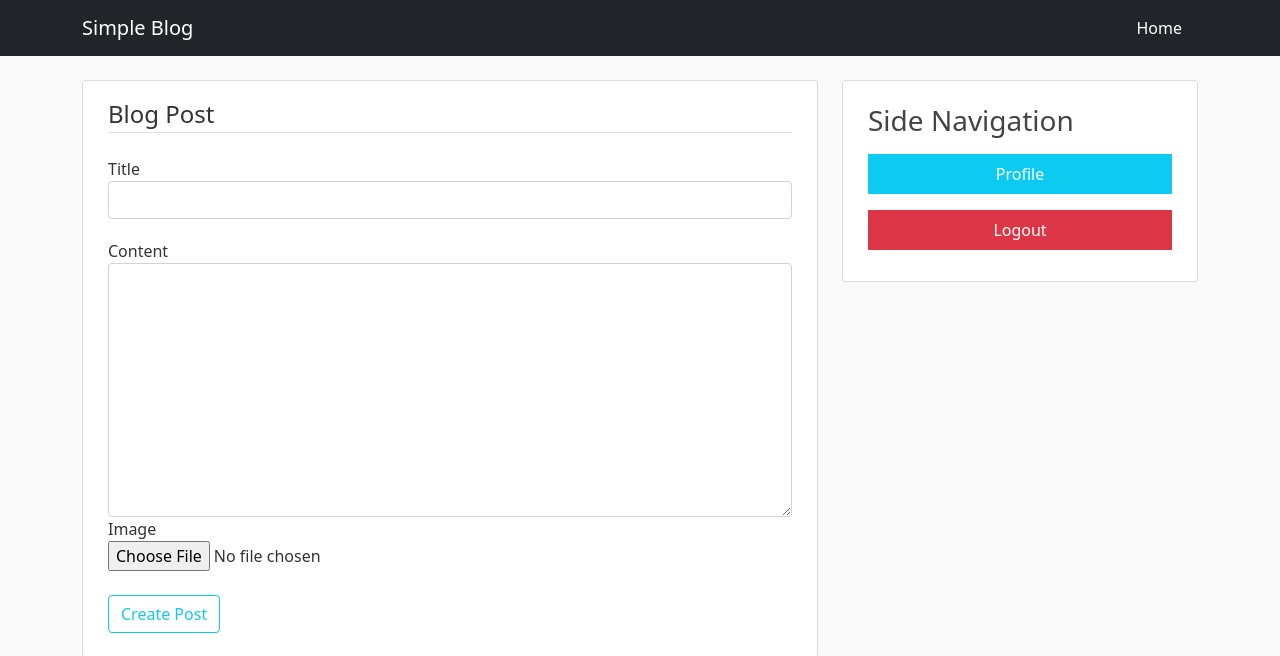
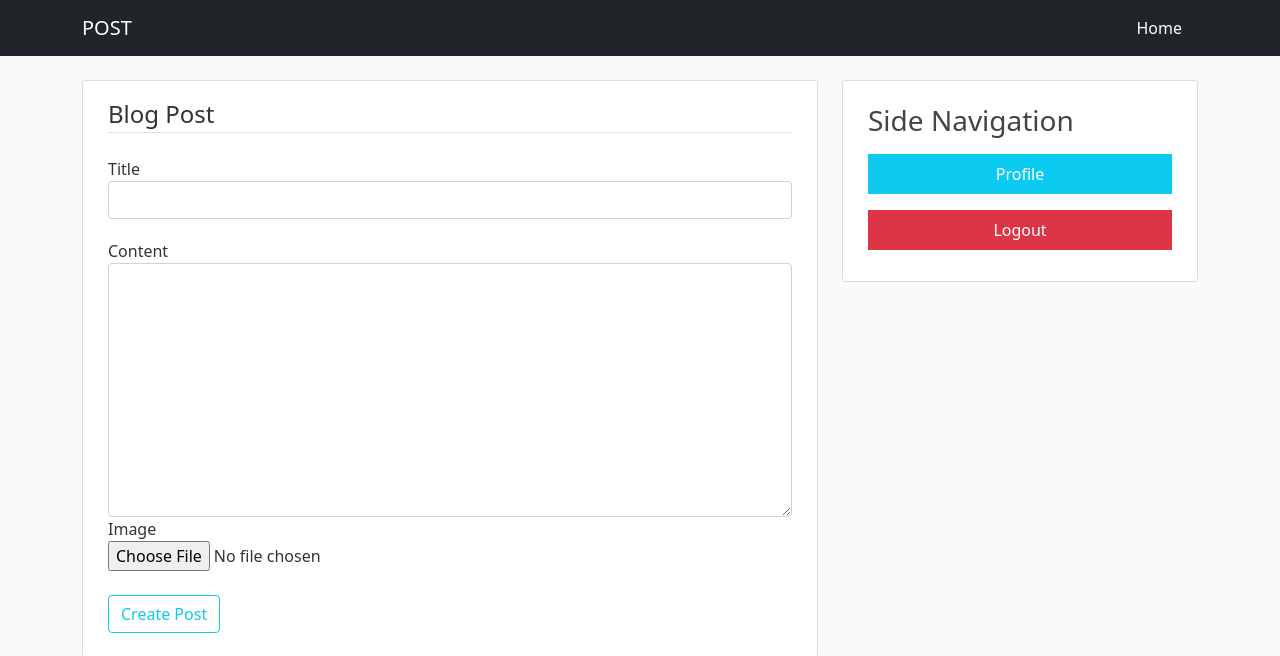
Before and after one commit to josambrosia/WebApp, a Django app: page /article/create/ in a window 1280 px wide. Shown: the top 656 px of the page. Run offline with Django 3.2, Linux system fonts and the light colour scheme; the visitor is signed in with stand-in values (Sample User, id 1); some libraries are stand-ins or nearby versions.

Commit message:
Geda gedi geda geda OOO

```diff
--- a/blog/templates/blog/base.html
+++ b/blog/templates/blog/base.html
@@ -12,7 +12,7 @@
     {% if title %}w
         <title>Simple - {{ title }}</title>
     {% else %}
-        <title>Simple Blog</title>
+        <title>POST</title>
     {% endif %}
 
   </head>
@@ -20,7 +20,7 @@
     <header class="site-header">
         <nav class="navbar navbar-expand-lg navbar-dark bg-dark fixed-top">
             <div class="container">
-            <a class="navbar-brand mr-4" href="{% url 'blog:blog-home' %}">Simple Blog</a>
+            <a class="navbar-brand mr-4" href="{% url 'blog:blog-home' %}">POST</a>
 
             <button class="navbar-toggler" type="button" data-bs-toggle="collapse" data-bs-target="#navbarSupportedContent" aria-controls="navbarSupportedContent" aria-expanded="false" aria-label="Toggle navigation">
             <span class="navbar-toggler-icon"></span>
--- a/blog/templates/blog/test.html
+++ b/blog/templates/blog/test.html
@@ -13,7 +13,7 @@
   <body>
     <nav class="navbar navbar-expand-lg navbar-dark bg-dark sticky-top">
       <div class="container">
-        <a class="navbar-brand" href="#">POST</a>
+        <a class="navbar-brand" href="#">Simple Blog</a>
         <a class="nav-link active" href="#">Homes</a>
 
         <button class="navbar-toggler" type="button" data-bs-toggle="collapse" data-bs-target="#navbarSupportedContent" aria-controls="navbarSupportedContent" aria-expanded="false" aria-label="Toggle navigation">
```
